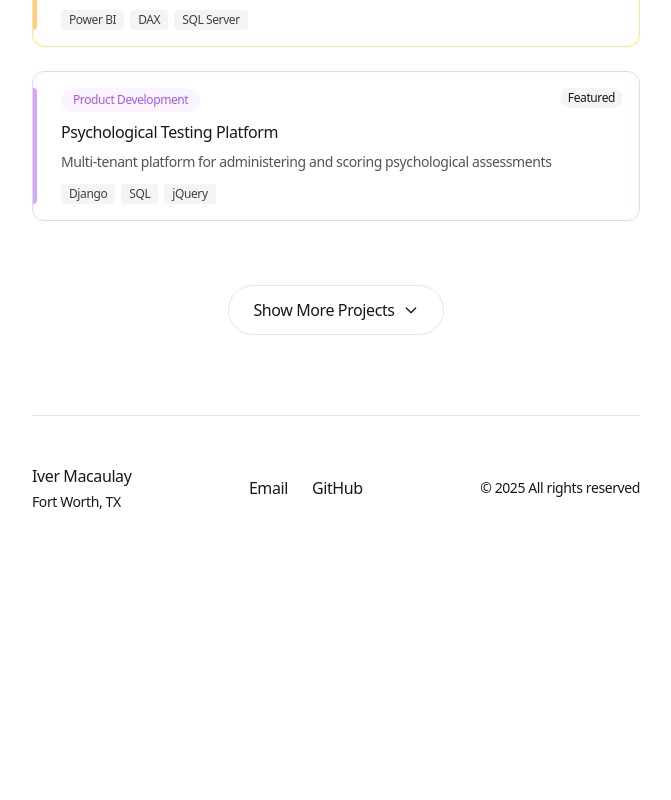
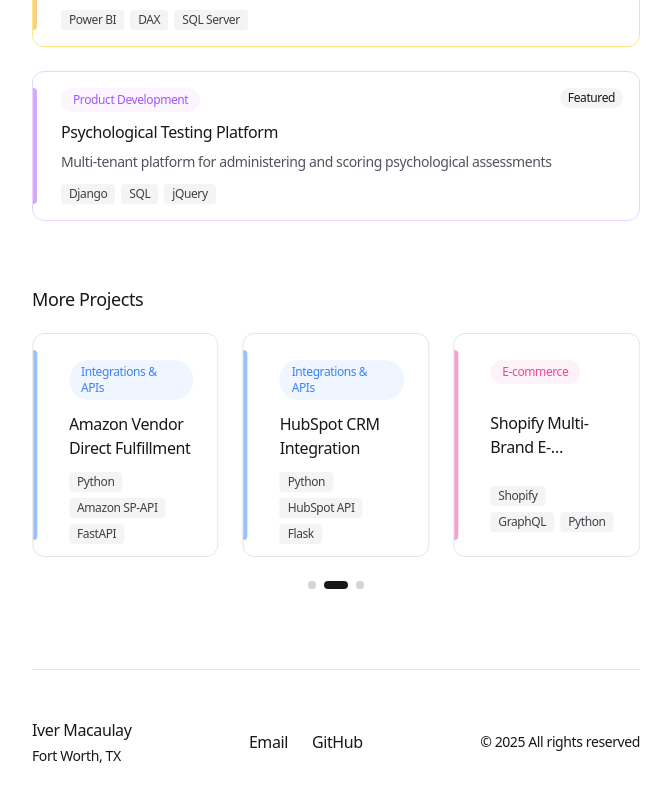
Before and after one commit to macauive/portfolio, a Next.js app: page / in a window 1280 px wide. Shown: the part 677-1477 px from the top of the page, without its empty margins (304-975 px from the left). Before the commit the page ends 1285 px from the top, so only its background shows below. Built offline with nearby package versions, Linux system fonts and the light colour scheme.

Commit message:
interactive project carousel

```diff
--- /dev/null
+++ b/src/components/CarouselCard.tsx
@@ -0,0 +1,47 @@
+'use client';
+
+import { Project } from '@/types';
+import TechBadge from './TechBadge';
+import CategoryBadge from './CategoryBadge';
+import { getCategoryColor } from '@/utils/categoryColors';
+
+interface CarouselCardProps {
+  project: Project;
+  onClick: () => void;
+}
+
+export default function CarouselCard({ project, onClick }: CarouselCardProps) {
+  const colors = getCategoryColor(project.category);
+
+  return (
+    <div
+      onClick={onClick}
+      className="cursor-pointer group relative p-6 rounded-xl border border-zinc-200 dark:border-zinc-800 hover:bg-zinc-50 dark:hover:bg-zinc-900/50 transition-all hover:shadow-lg flex flex-col justify-between h-full w-full gap-3"
+    >
+      {/* Category color accent */}
+      <div
+        className="absolute left-0 top-4 bottom-4 w-1 rounded-r-full opacity-50 group-hover:opacity-100 transition-opacity"
+        style={{ backgroundColor: colors.light }}
+      />
+
+      {/* Top section: Category Badge */}
+      <div className="pl-3">
+        <CategoryBadge category={project.category} variant="colored" />
+      </div>
+
+      {/* Center section: Title */}
+      <div className="pl-3 flex-1 flex items-center">
+        <h4 className="text-base font-medium text-zinc-900 dark:text-zinc-50 group-hover:text-zinc-600 dark:group-hover:text-zinc-300 transition-colors line-clamp-2">
+          {project.title}
+        </h4>
+      </div>
+
+      {/* Bottom section: Tech Badges */}
+      <div className="flex flex-wrap gap-1.5 pl-3">
+        {project.technologies.slice(0, 3).map((tech) => (
+          <TechBadge key={tech} technology={tech} />
+        ))}
+      </div>
+    </div>
+  );
+}
--- /dev/null
+++ b/src/components/ProjectCarousel.tsx
@@ -0,0 +1,187 @@
+'use client';
+
+import { useState, useEffect, useRef } from 'react';
+import { motion } from 'framer-motion';
+import { Project } from '@/types';
+import CarouselCard from './CarouselCard';
+
+interface ProjectCarouselProps {
+  projects: Project[];
+  onProjectClick: (project: Project) => void;
+}
+
+const AUTO_PLAY_INTERVAL = 5000; // 5 seconds
+const DESKTOP_BREAKPOINT = 768; // matches md:
+const CARDS_PER_VIEW_MOBILE = 1;
+const CARDS_PER_VIEW_DESKTOP = 3;
+
+export default function ProjectCarousel({ projects, onProjectClick }: ProjectCarouselProps) {
+  const [currentIndex, setCurrentIndex] = useState(0);
+  const [isInteracting, setIsInteracting] = useState(false);
+  const [cardsPerView, setCardsPerView] = useState(CARDS_PER_VIEW_MOBILE);
+  const [cardSize, setCardSize] = useState(0);
+  const containerRef = useRef<HTMLDivElement>(null);
+
+  // Responsive breakpoint listener and card size calculator
+  useEffect(() => {
+    const handleResize = () => {
+      const newCardsPerView = window.innerWidth >= DESKTOP_BREAKPOINT ? CARDS_PER_VIEW_DESKTOP : CARDS_PER_VIEW_MOBILE;
+      setCardsPerView(newCardsPerView);
+
+      // Calculate exact card size
+      if (containerRef.current) {
+        const containerWidth = containerRef.current.offsetWidth;
+        const gap = window.innerWidth >= DESKTOP_BREAKPOINT ? 24 : 16; // gap-6 (24px) or gap-4 (16px)
+        const totalGaps = (newCardsPerView - 1) * gap;
+        const availableWidth = containerWidth - totalGaps;
+        const size = availableWidth / newCardsPerView;
+        setCardSize(size);
+      }
+    };
+
+    handleResize(); // Initial call
+    window.addEventListener('resize', handleResize);
+    return () => window.removeEventListener('resize', handleResize);
+  }, []);
+
+  // Auto-play timer
+  useEffect(() => {
+    if (!isInteracting && projects.length > cardsPerView) {
+      const interval = setInterval(() => {
+        setCurrentIndex((prev) => {
+          const maxIndex = projects.length - cardsPerView;
+          return prev >= maxIndex ? 0 : prev + 1;
+        });
+      }, AUTO_PLAY_INTERVAL);
+
+      return () => clearInterval(interval);
+    }
+  }, [isInteracting, projects.length, cardsPerView]);
+
+  // Keyboard navigation
+  useEffect(() => {
+    const handleKeyDown = (e: KeyboardEvent) => {
+      if (e.key === 'ArrowLeft') {
+        e.preventDefault();
+        prevSlide();
+      } else if (e.key === 'ArrowRight') {
+        e.preventDefault();
+        nextSlide();
+      }
+    };
+
+    window.addEventListener('keydown', handleKeyDown);
+    return () => window.removeEventListener('keydown', handleKeyDown);
+  }, [currentIndex, cardsPerView, projects.length]);
+
+  const nextSlide = () => {
+    setCurrentIndex((prev) => {
+      const maxIndex = projects.length - cardsPerView;
+      return prev >= maxIndex ? 0 : prev + 1;
+    });
+  };
+
+  const prevSlide = () => {
+    setCurrentIndex((prev) => {
+      const maxIndex = projects.length - cardsPerView;
+      return prev <= 0 ? maxIndex : prev - 1;
+    });
+  };
+
+  const handleDragEnd = (_event: any, info: any) => {
+    const offset = info.offset.x;
+    const velocity = info.velocity.x;
+
+    // Determine direction based on drag
+    if (offset < -50 || velocity < -500) {
+      nextSlide();
+    } else if (offset > 50 || velocity > 500) {
+      prevSlide();
+    }
+
+    setIsInteracting(false);
+  };
+
+  const goToSlide = (index: number) => {
+    setCurrentIndex(index);
+  };
+
+  const totalSlides = Math.max(1, projects.length - cardsPerView + 1);
+
+  // Calculate the offset in pixels
+  const calculateOffset = () => {
+    const gap = cardsPerView === 1 ? 16 : 24; // gap-4 (mobile) or gap-6 (desktop)
+    return currentIndex * (cardSize + gap);
+  };
+
+  return (
+    <div ref={containerRef} className="w-full">
+      {/* Carousel container */}
+      <div
+        className="overflow-hidden"
+        onMouseEnter={() => setIsInteracting(true)}
+        onMouseLeave={() => setIsInteracting(false)}
+      >
+        <motion.div
+          className="flex gap-4 md:gap-6"
+          drag="x"
+          dragElastic={0.1}
+          dragConstraints={{ left: 0, right: 0 }}
+          onDragStart={() => setIsInteracting(true)}
+          onDragEnd={handleDragEnd}
+          animate={{
+            x: `-${calculateOffset()}px`,
+          }}
+          transition={{
+            type: 'spring',
+            stiffness: 300,
+            damping: 30,
+          }}
+          style={{ cursor: 'grab' }}
+        >
+          {projects.map((project, index) => (
+            <div
+              key={project.id}
+              className="flex-shrink-0"
+              style={{
+                width: cardSize > 0 ? `${cardSize}px` : 'auto',
+                height: cardSize > 0 ? `${cardSize * 1.2}px` : 'auto',
+              }}
+            >
+              <motion.div
+                className="h-full w-full"
+                initial={{ opacity: 0, scale: 0.9 }}
+                animate={{ opacity: 1, scale: 1 }}
+                transition={{ delay: index * 0.05 }}
+              >
+                <CarouselCard
+                  project={project}
+                  onClick={() => onProjectClick(project)}
+                />
+              </motion.div>
+            </div>
+          ))}
+        </motion.div>
+      </div>
+
+      {/* Pagination dots */}
+      {totalSlides > 1 && (
+        <div className="flex justify-center gap-2 mt-6">
+          {Array.from({ length: totalSlides }).map((_, idx) => (
+            <button
+              key={idx}
+              onClick={() => goToSlide(idx)}
+              className={`h-2 rounded-full transition-all ${
+                idx === currentIndex
+                  ? 'bg-zinc-900 dark:bg-zinc-50 w-6'
+                  : 'bg-zinc-300 dark:bg-zinc-700 w-2 hover:bg-zinc-400 dark:hover:bg-zinc-600'
+              }`}
+              aria-label={`Go to slide ${idx + 1}`}
+              aria-current={idx === currentIndex ? 'true' : 'false'}
+            />
+          ))}
+        </div>
+      )}
+    </div>
+  );
+}
--- a/src/components/ProjectGrid.tsx
+++ b/src/components/ProjectGrid.tsx
@@ -5,11 +5,11 @@ import { projects } from '@/data/projects';
 import { Project } from '@/types';
 import ProjectCard from './ProjectCard';
 import ProjectModal from './ProjectModal';
-import { motion, AnimatePresence } from 'framer-motion';
+import { motion } from 'framer-motion';
+import ProjectCarousel from './ProjectCarousel';
 
 export default function ProjectGrid() {
   const [selectedProject, setSelectedProject] = useState<Project | null>(null);
-  const [showAllProjects, setShowAllProjects] = useState(false);
 
   // Show only featured projects
   const featuredProjects = useMemo(() => {
@@ -54,76 +54,24 @@ export default function ProjectGrid() {
         </div>
       </motion.section>
 
-      {/* Show More/Less Button */}
+      {/* More Projects Section */}
       {nonFeaturedProjects.length > 0 && (
-        <div className="mb-8 flex justify-center">
-          <button
-            onClick={() => setShowAllProjects(!showAllProjects)}
-            className="inline-flex items-center gap-2 px-6 py-3 rounded-full border border-zinc-200 dark:border-zinc-800 bg-white dark:bg-zinc-900 hover:bg-zinc-50 dark:hover:bg-zinc-800 transition-all hover:shadow-md text-zinc-900 dark:text-zinc-50 font-medium"
-          >
-            <span>{showAllProjects ? 'Show Less' : 'Show More Projects'}</span>
-            <svg
-              className={`w-4 h-4 transition-transform ${showAllProjects ? 'rotate-180' : ''}`}
-              fill="none"
-              stroke="currentColor"
-              viewBox="0 0 24 24"
-            >
-              <path strokeLinecap="round" strokeLinejoin="round" strokeWidth={2} d="M19 9l-7 7-7-7" />
-            </svg>
-          </button>
-        </div>
-      )}
-
-      {/* Expandable Non-Featured Projects Section */}
-      <AnimatePresence>
-        {showAllProjects && (
         <motion.section
-            initial={{ opacity: 0, height: 0 }}
-            animate={{
-              opacity: 1,
-              height: 'auto',
-              transition: {
-                height: { duration: 0.3 },
-                opacity: { duration: 0.25, delay: 0.1 }
-              }
-            }}
-            exit={{
-              opacity: 0,
-              height: 0,
-              transition: {
-                height: { duration: 0.3, delay: 0.1 },
-                opacity: { duration: 0.2 }
-              }
-            }}
-            className="mb-16 overflow-hidden"
+          initial={{ opacity: 0, y: 20, filter: 'blur(8px)' }}
+          animate={{ opacity: 1, y: 0, filter: 'blur(0px)' }}
+          transition={{ duration: 0.3, delay: 0.2 }}
+          className="mb-16"
         >
           <h3 className="mb-5 text-lg font-medium text-zinc-900 dark:text-zinc-50">
-              All Projects
+            More Projects
           </h3>
 
-            <div className="grid grid-cols-1 gap-6">
-              {nonFeaturedProjects.map((project, index) => (
-                <motion.div
-                  key={project.id}
-                  initial={{ opacity: 0, y: 20 }}
-                  animate={{
-                    opacity: 1,
-                    y: 0,
-                    transition: { delay: index * 0.05 }
-                  }}
-                  exit={{ opacity: 0, y: -10 }}
-                >
-                  <ProjectCard
-                    project={project}
-                    onClick={() => setSelectedProject(project)}
-                    index={index}
+          <ProjectCarousel
+            projects={nonFeaturedProjects}
+            onProjectClick={(project) => setSelectedProject(project)}
           />
-                </motion.div>
-              ))}
-            </div>
         </motion.section>
       )}
-      </AnimatePresence>
 
       {/* Modal */}
       <ProjectModal
--- a/src/data/projects.ts
+++ b/src/data/projects.ts
@@ -201,6 +201,12 @@ export const projects: Project[] = [
       'Multi-tenant architecture supporting multiple clinics',
     ],
     featured: true,
+    images: {
+      screenshots: [
+        '/images/projects/psychological-testing/select-patient.png',
+        '/images/projects/psychological-testing/add-patient.png',
+      ],
+    },
   },
   {
     id: 'ai-chatbot',
```
Also changed, not shown: public/images/projects/psychological-testing/add-patient.png (added), public/images/projects/psychological-testing/select-patient.png (added). Lines whose indentation alone changed are shown as unchanged.
